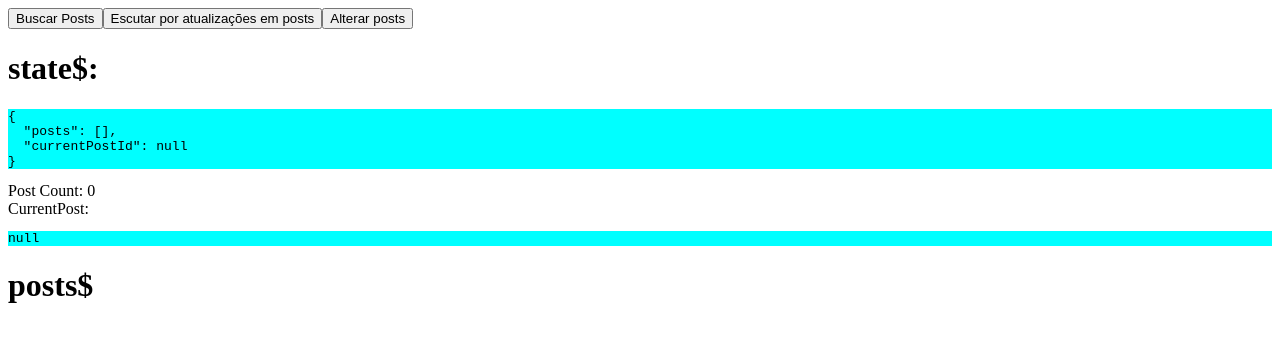
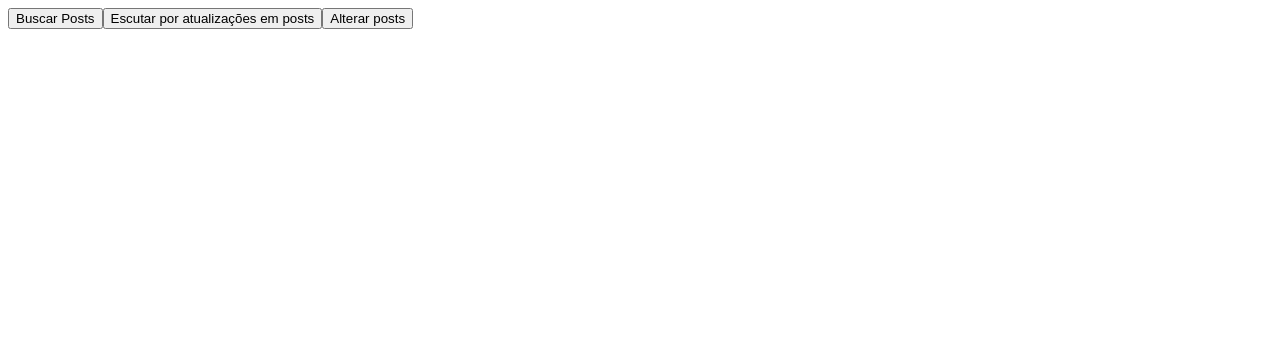
Before and after one commit to alanjhonnes/devschool-rxjs, an Angular app: page / in a window 1280 px wide. Shown: the top 342 px of the page. Built offline with nearby package versions, Linux system fonts and the light colour scheme.

Commit message:
example 1

```diff
--- a/src/app/app.component.html
+++ b/src/app/app.component.html
@@ -4,9 +4,9 @@
 
 <button (click)="changePosts()">Alterar posts</button>
 
-<div *ngIf="loading; else loaded">Carregando</div>
+<div *ngIf="loading">Carregando</div>
 
-<ng-template #loaded>
+<!-- <ng-template #loaded>
   <div>
     <h1>state$:</h1>
     <pre style="background-color: aqua">{{ state$ | async | json }}</pre>
@@ -15,9 +15,15 @@
     <div>CurrentPost:</div>
     <pre style="background-color: aqua">{{ currentPost$ | async | json }}</pre>
   </div>
-</ng-template>
+</ng-template> -->
 
-<div>
+<div *ngFor="let post of posts" (click)="selectPost(post.id)" class="post">
+  <div>Id: {{ post.id }}</div>
+  <div>Titulo: {{ post.title }}</div>
+  <div>Conteúdo: {{ post.content }}</div>
+</div>
+
+<!-- <div>
   <h1>posts$</h1>
   <div
     *ngFor="let post of posts$ | async"
@@ -28,4 +34,4 @@
     <div>Titulo: {{ post.title }}</div>
     <div>Conteúdo: {{ post.content }}</div>
   </div>
-</div>
+</div> -->
--- a/src/app/app.component.ts
+++ b/src/app/app.component.ts
@@ -25,13 +25,14 @@ export class AppComponent {
     public stateService: StateService,
   ) {
     this.state$ = this.stateService.getStateStream()
-      .pipe(
-        tap({
-          next: console.log,
-          error: console.error,
-          complete: console.warn,
-        }),
-      );
+      // .pipe(
+      //   tap({
+      //     next: console.log,
+      //     error: console.error,
+      //     complete: console.warn,
+      //   }),
+      // )
+      ;
 
     this.posts$ = this.state$
       .pipe(
```
